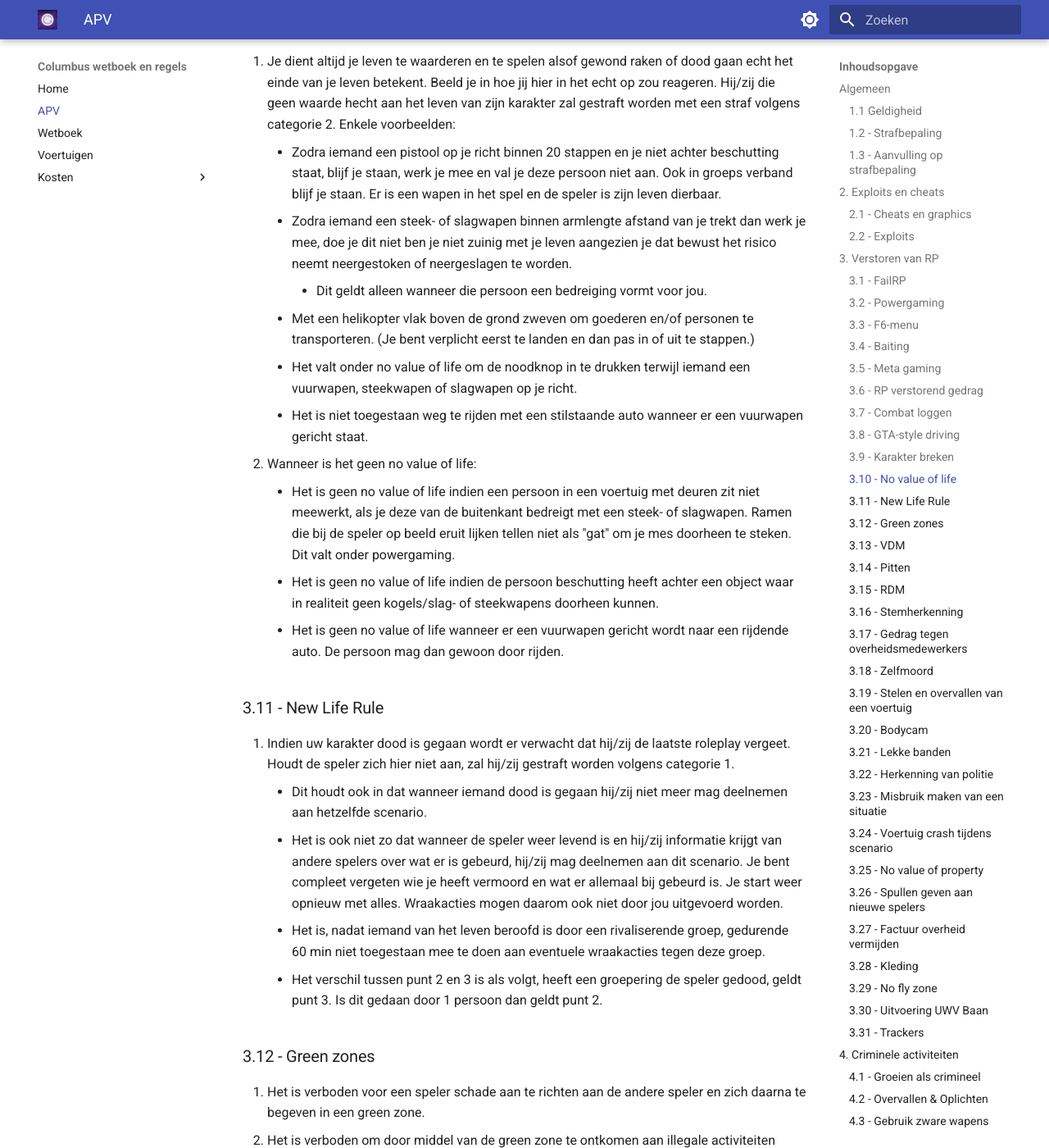
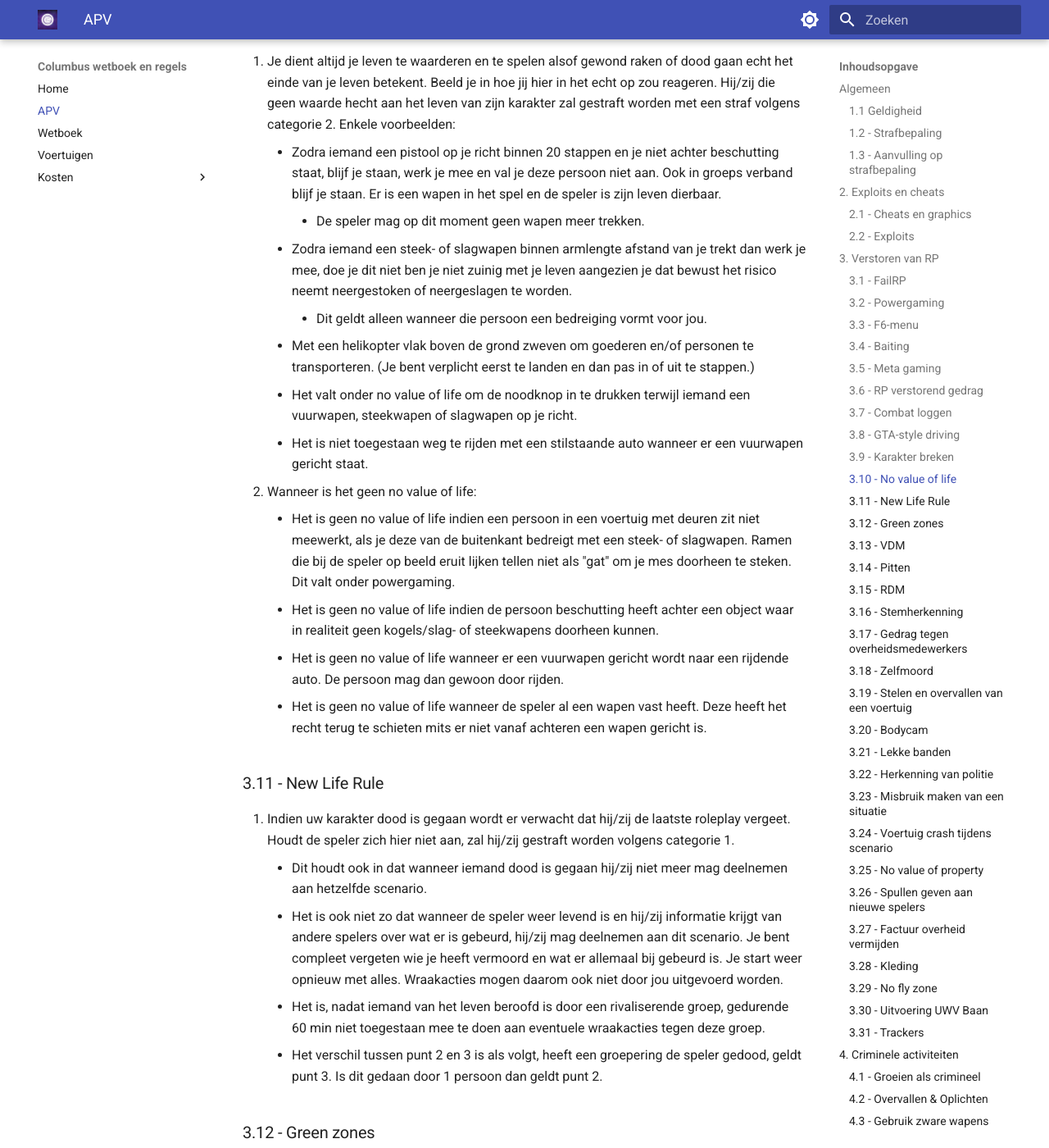
Before and after one commit to FabioK180/Columbus, an MkDocs documentation site: the page built from docs/apv.md, in a window 1280 px wide and 1400 px high, scrolled down 6185 px. Shown: the whole window at 82% size. Built offline with MkDocs 1.6.1 and Material for MkDocs 9.7.7, drawn with Linux system fonts in a browser that asks for light colours; some of the changed text lies outside the part shown.

Commit message:
rippen,  No value aangepast, 5.5 bijgevoegd

```diff
--- a/docs/apv.md
+++ b/docs/apv.md
@@ -124,6 +124,7 @@ Voorbeelden hiervan zijn:
 ### 3.10 - No value of life
 1. Je dient altijd je leven te waarderen en te spelen alsof gewond raken of dood gaan echt het einde van je leven betekent. Beeld je in hoe jij hier in het echt op zou reageren. Hij/zij die geen waarde hecht aan het leven van zijn karakter zal gestraft worden met een straf volgens categorie 2. Enkele voorbeelden:
     * Zodra iemand een pistool op je richt binnen 20 stappen en je niet achter beschutting staat, blijf je staan, werk je mee en val je deze persoon niet aan. Ook in groeps verband blijf je staan. Er is een wapen in het spel en de speler is zijn leven dierbaar.
+        * De speler mag op dit moment geen wapen meer trekken.
     * Zodra iemand een steek- of slagwapen binnen armlengte afstand van je trekt dan werk je mee, doe je dit niet ben je niet zuinig met je leven aangezien je dat bewust het risico neemt neergestoken of neergeslagen te worden.
         * Dit geldt alleen wanneer die persoon een bedreiging vormt voor jou.
     * Met een helikopter vlak boven de grond zweven om goederen en/of personen te transporteren. (Je bent verplicht eerst te landen en dan pas in of uit te stappen.)
@@ -134,6 +135,7 @@ Voorbeelden hiervan zijn:
     * Het is geen no value of life indien een persoon in een voertuig met deuren zit niet meewerkt, als je deze van de buitenkant bedreigt met een steek- of slagwapen. Ramen die bij de speler op beeld eruit lijken tellen niet als "gat" om je mes doorheen te steken. Dit valt onder powergaming.
     * Het is geen no value of life indien de persoon beschutting heeft achter een object waar in realiteit geen kogels/slag- of steekwapens doorheen kunnen.
     * Het is geen no value of life wanneer er een vuurwapen gericht wordt naar een rijdende auto. De persoon mag dan gewoon door rijden.
+    * Het is geen no value of life wanneer de speler al een wapen vast heeft. Deze heeft het recht terug te schieten mits er niet vanaf achteren een wapen gericht is.
 
 ### 3.11 - New Life Rule
 1. Indien uw karakter dood is gegaan wordt er verwacht dat hij/zij de laatste roleplay vergeet. Houdt de speler zich hier niet aan, zal hij/zij gestraft worden volgens categorie 1.
@@ -307,6 +309,7 @@ Mocht dit 2 keer of vaker overtreden zijn dan zal het gebruikte wapen bij de ove
     * Kan dit niet gedaan worden doordat spullen al verkocht zijn zal er een straf uitgedeeld kunnen worden volgens categorie 6. De rechtvaardige eigenaar zal dan een refund hiervoor kunnen ontvangen.
 7. Na het oplichten of overvallen is het niet toegestaan om de desbetreffende burger te vermoorden als deze netjes heeft mee gewerkt en geen brutale mond had. Hij/zij die dit wel doet, zal bestraft worden volgens categorie 1.
 8. Het is niet toegestaan iemand te forceren zijn/haar kofferbak open te maken. Hij/zij die dit wel doet, zal gestraft worden volgens categorie 1 en alle afgenomen spullen zullen terug gaan naar de rechtvaardige eigenaar gaan.
+9. Het is toegestaan illegale goederen af te fouilleren wanneer de speler iemand hostaged.
 
 ### 4.3 - Gebruik zware wapens
 1. Het is pas toegestaan een zwaar wapen te gebruiken wanneer er minimaal vijf agenten in dienst zijn. Onder zware wapens verstaan we:
@@ -475,6 +478,8 @@ Wordt dit 2 of meer keren gedaan dan zal het wapen waarmee geschoten wordt, inge
 
 ### 5.5 - Overheids items
 1. Het is niet toegestaan spullen die verkregen zijn vanuit uw baan door te verkopen of te geven aan iemand die niet over deze baan beschikt. Hij/zij die wel doet, zal gestraft worden volgens 5.1 - corruptie.
+2. Het is niet toegestaan spullen die verkregen zijn vanuit uw baan uitdienst te gebruiken. Hij/zij die dit wel doet, zal gestraft worden volgens categorie 1.
+    * Hieronder vallen bijvoorbeeld EHBO kits, Repairkit en dergelijke.
 
 ### 5.6 - Gedrag als overheidsmedewerker
 1. Wanneer de speler in dienst is bij een van de overheidsbanen dient deze ten alle tijden professioneel te gedragen.
```
